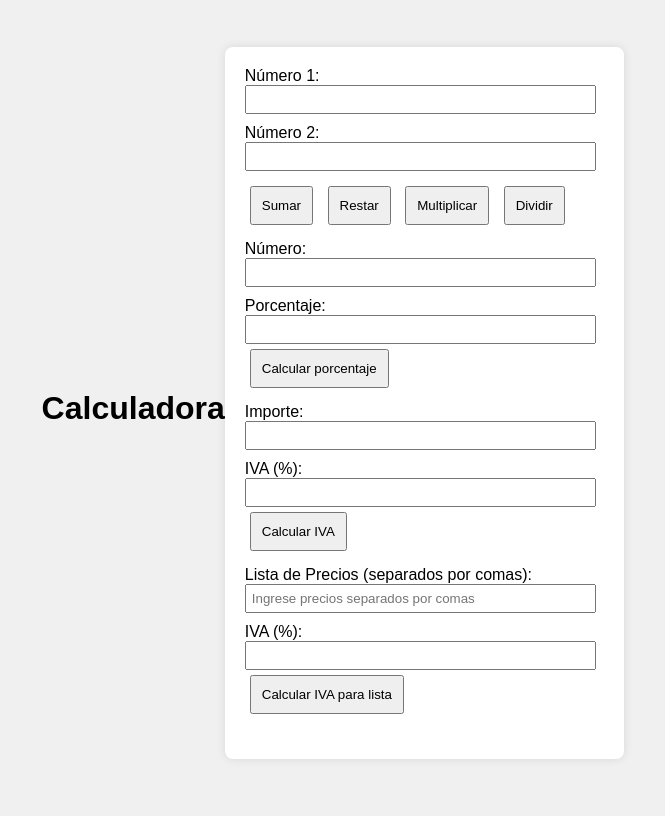
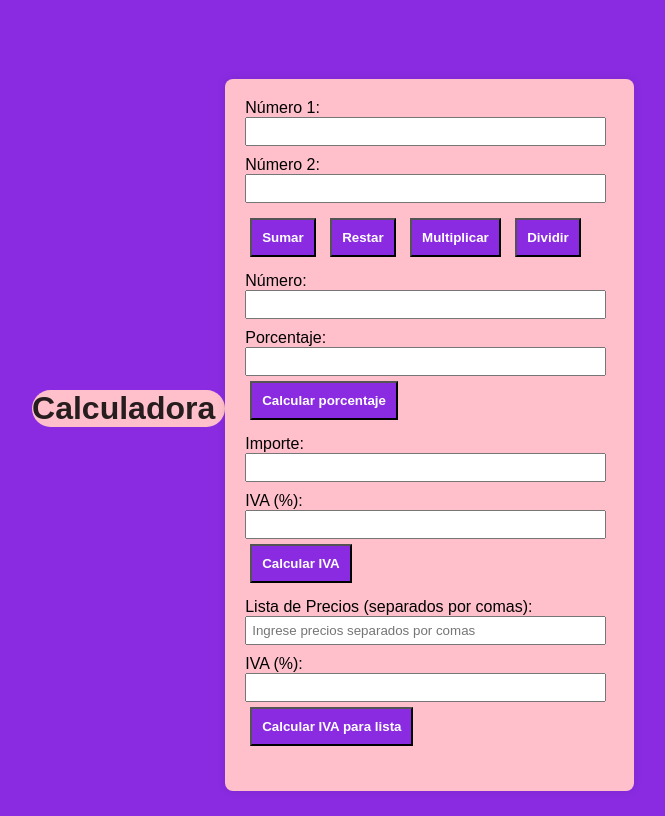
Before and after one commit to FabrizioGrand/JSPruebas, a plain HTML site: page index.html in a window 1280 px wide. Shown: the whole page, without its empty margins (307-972 px from the left). Drawn offline with Linux system fonts and the light colour scheme.

Commit message:
Añado estilos al styles.css

```diff
--- a/styles.css
+++ b/styles.css
@@ -1,7 +1,7 @@
 /* Estilos básicos para el cuerpo */
 body {
     font-family: Arial, sans-serif; /* Fuente para el texto */
-    background-color: #f0f0f0; /* Color de fondo */
+    background-color:blueviolet; /* Color de fondo */
     display: flex; /* Usar flexbox para centrar contenido */
     justify-content: center; /* Centrar horizontalmente */
     align-items: center; /* Centrar verticalmente */
@@ -10,15 +10,20 @@ body {
 
 /* Estilos para el contenedor de la calculadora */
 #calculator {
-    background-color: white; /* Fondo blanco */
+    background-color:  pink; /* Fondo del cuadrado */
     padding: 20px; /* Espaciado interno */
     border-radius: 8px; /* Bordes redondeados */
     box-shadow: 0 0 10px rgba(0, 0, 0, 0.1); /* Sombra sutil */
+    margin-top: 4rem;
 }
 
 /* Estilos para el encabezado */
 h1 {
     text-align: center; /* Centrar el texto */
+    color: rgba(0, 0, 0, 0.85);
+    padding-right: 10px;
+    background-color: pink;
+    border-radius: 2rem;
 }
 
 /* Estilos para los divs internos */
@@ -42,6 +47,9 @@ button {
     padding: 10px; /* Espaciado interno */
     margin: 5px; /* Espacio alrededor */
     cursor: pointer; /* Cursor de mano */
+    background-color: blueviolet;
+    color: white;
+    font-weight: bold; /* Texto en negrita */
 }
 
 /* Estilos para el div de resultado */
```
